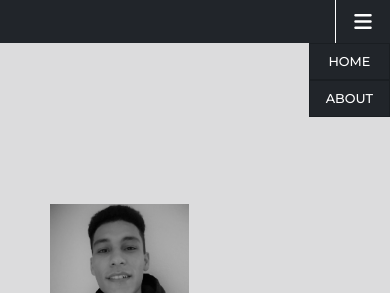
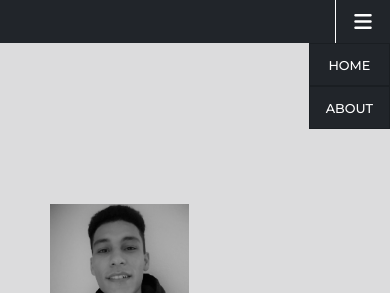
Before and after one commit to UPSxACE/Static-Personal-Website, a plain HTML site: page index.html in a window 390 px wide. Both pictures are taken after a click on the button "Toggle navigation". Shown: the top 293 px of the page. Drawn offline with nearby package versions, Linux system fonts and the light colour scheme; a web font is replaced by a local one.

Commit message:
update on the size of the hamburguer menu buttons

```diff
--- a/css/main.css
+++ b/css/main.css
@@ -549,6 +549,11 @@ nav.navbar{
     .row.Footer{
         height: 43px!important;
     }
+
+    .nav-item button{
+        height: 43px;
+        line-height: 27px;
+    }
 }
 
 html,body{ /*-- Sorry for this bad practice :(
```
